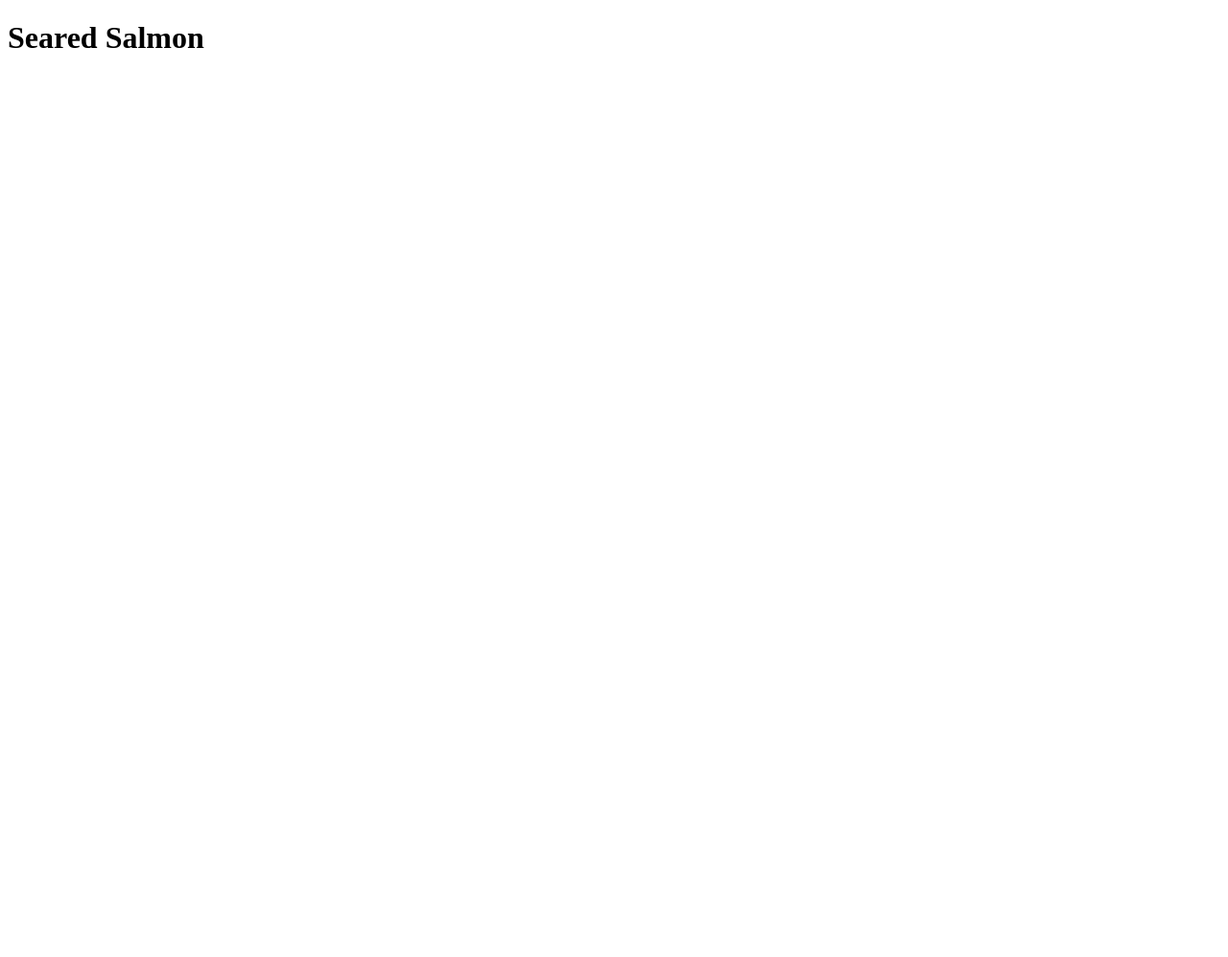
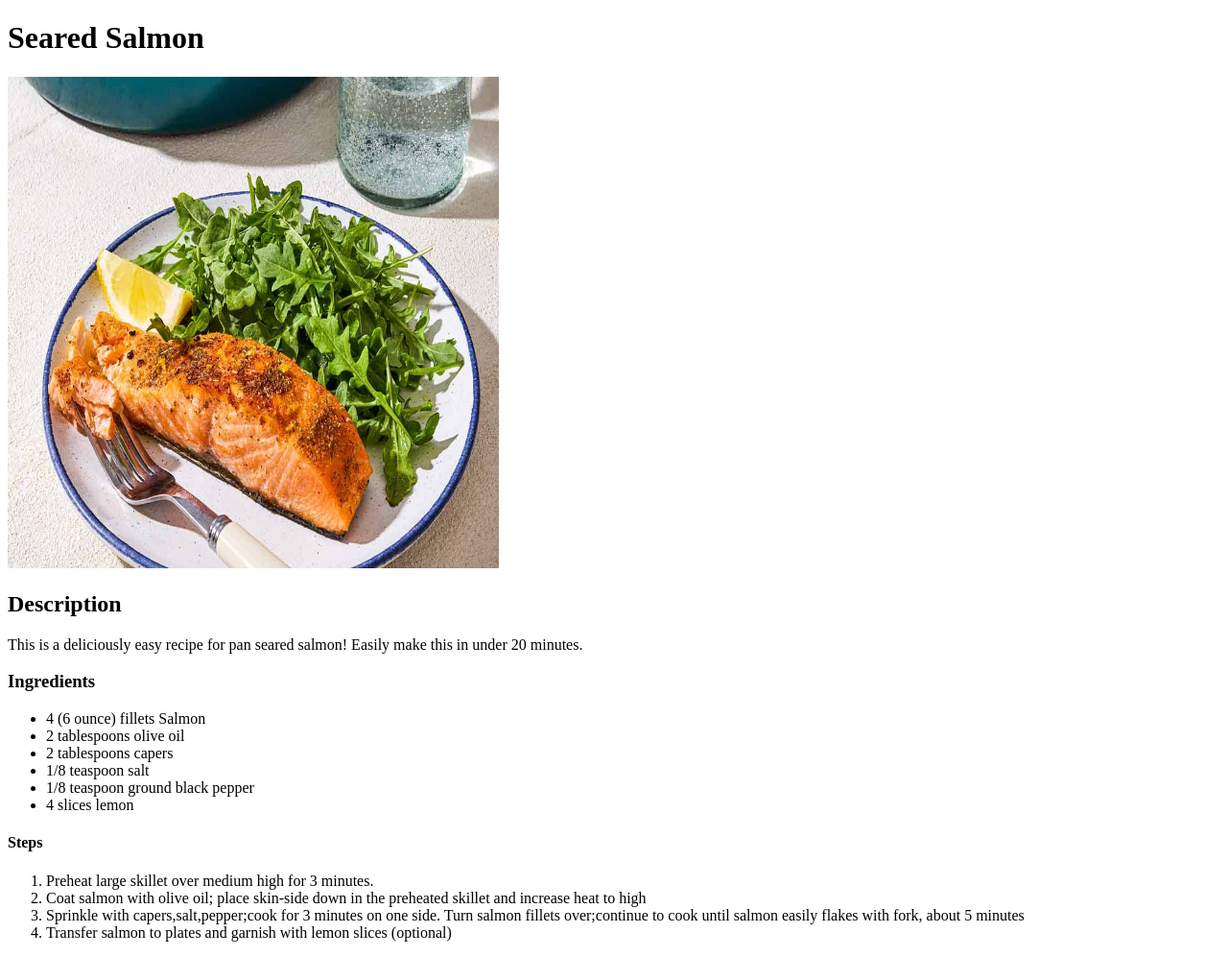
Before and after one commit to dustinhamlin17/odin-recipes, a plain HTML site: page recipes/salmon.html in a window 1280 px wide. Shown: the whole page at 96% size. Before the commit the page ends 800 px from the top, so only its background shows below. Drawn offline with Linux system fonts and the light colour scheme.

Commit message:
Create initial recipe page

```diff
--- a/recipes/salmon.html
+++ b/recipes/salmon.html
@@ -7,5 +7,24 @@
 </head>
 <body>
     <h1>Seared Salmon</h1>
+    <img src="../images/searedsalmon.jpg" alt="Image of pan seared salmon" height="512" width="512">
+    <h2>Description</h2>
+    <p>This is a deliciously easy recipe for pan seared salmon! Easily make this in under 20 minutes.</p>
+    <h3>Ingredients</h3>
+    <ul>
+        <li>4 (6 ounce) fillets Salmon</li>
+        <li>2 tablespoons olive oil</li>
+        <li>2 tablespoons capers</li>
+        <li>1/8 teaspoon salt</li>
+        <li>1/8 teaspoon ground black pepper</li>
+        <li>4 slices lemon</li>
+    </ul>
+    <h4>Steps</h4>
+    <ol>
+        <li>Preheat large skillet over medium high for 3 minutes.</li>
+        <li>Coat salmon with olive oil; place skin-side down in the preheated skillet and increase heat to high</li>
+        <li>Sprinkle with capers,salt,pepper;cook for 3 minutes on one side. Turn salmon fillets over;continue to cook until salmon easily flakes with fork, about 5 minutes</li>
+        <li>Transfer salmon to plates and garnish with lemon slices (optional)</li>
+    </ol>
 </body>
 </html>
```
Also changed, not shown: index.html (+1 -1 lines), images/searedsalmon.jpg (added).
